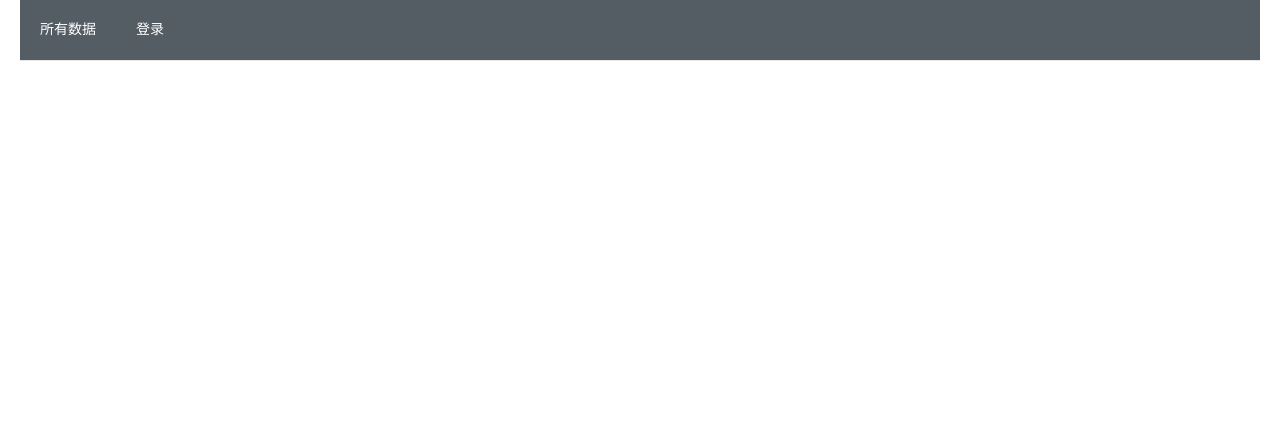
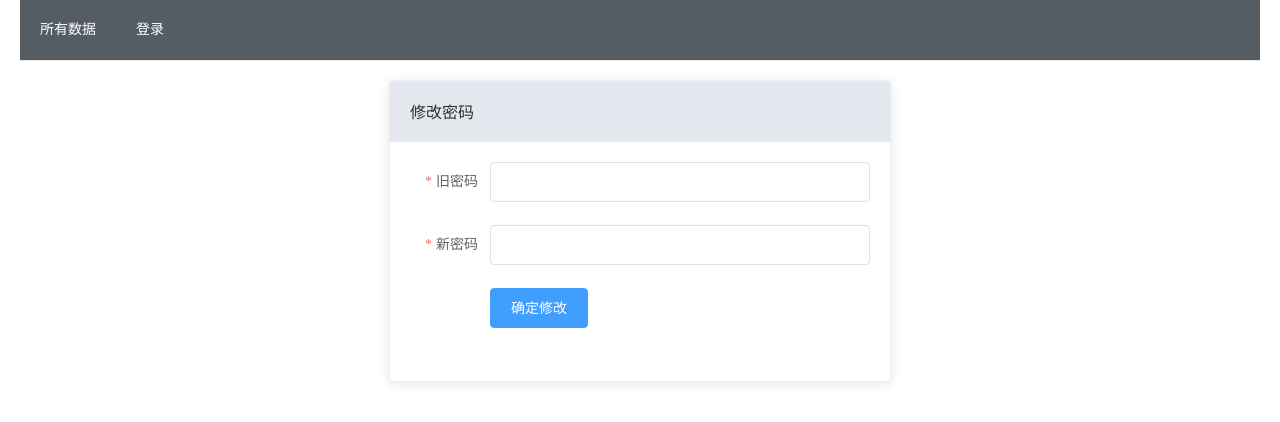
Before and after one commit to fortheday001/student_target, a Vue app in the folder client/: page /mypassword in a window 1280 px wide. Shown: the top 422 px of the page. Built offline with nearby package versions, Linux system fonts and the light colour scheme.

Commit message:
添加学生修改密码功能

```diff
--- a/client/src/App.vue
+++ b/client/src/App.vue
@@ -11,6 +11,7 @@
         <el-menu-item index="/">所有数据</el-menu-item>
         <template v-if="logined">
           <el-menu-item index="/mytargets">我的目标</el-menu-item>
+          <el-menu-item index="/mypassword">修改密码</el-menu-item>
           <template v-if="type=='老师登录'">
             <el-menu-item index="/classes">班级管理</el-menu-item>
             <el-menu-item index="/students">学生管理</el-menu-item>
@@ -18,7 +19,7 @@
             <el-menu-item index="/targets">目标管理</el-menu-item>
             <el-menu-item index="/questions">习题管理</el-menu-item>
           </template>
-          <el-menu-item index="/logout" @click="logout">{{username}} 退出</el-menu-item>
+          <el-menu-item index="/logout" @click="setLogout">{{username}} 退出</el-menu-item>
         </template>
         <template v-else>
           <el-menu-item index="/login">登录</el-menu-item>
@@ -53,11 +54,7 @@ export default {
     ]),
     ...mapActions([
       'chkLogin'
-    ]),
-    logout () {
-      this.setLogout()
-      localStorage.clear()
-    }
+    ])
   }
 }
 </script>
--- a/client/src/router.js
+++ b/client/src/router.js
@@ -1,6 +1,11 @@
 import Vue from 'vue'
 import Router from 'vue-router'
 import Index from './views/Index.vue'
+
+const originalPush = Router.prototype.push
+Router.prototype.push = function push (location) {
+  return originalPush.call(this, location).catch(err => err)
+}
 
 Vue.use(Router)
 
@@ -49,6 +54,10 @@ export default new Router({
       component: () => import('./views/Target.vue')
     },
     {
+      path: '/mypassword',
+      component: () => import('./views/Mypassword.vue')
+    },
+    {
       path: '/mytargets',
       component: () => import('./views/Mytargets.vue')
     }
--- a/client/src/store.js
+++ b/client/src/store.js
@@ -19,6 +19,7 @@ export default new Vuex.Store({
       state.logined = false
       state.username = ''
       state.type = ''
+      localStorage.clear()
     }
   },
   actions: {
--- /dev/null
+++ b/client/src/views/Mypassword.vue
@@ -0,0 +1,65 @@
+<template>
+  <el-card class="mypassword">
+    <div slot="header">
+      修改密码
+    </div>
+    <el-form ref="password" :rules="rules" :form="form" :model="form" label-width="80px">
+      <el-form-item label="旧密码" prop="oldpassword">
+        <el-input v-model="form.oldpassword"></el-input>
+      </el-form-item>
+      <el-form-item label="新密码" prop="newpassword">
+        <el-input v-model="form.newpassword"></el-input>
+      </el-form-item>
+      <el-form-item>
+        <el-button @click="submit()" type="primary">确定修改</el-button>
+      </el-form-item>
+    </el-form>
+  </el-card>
+</template>
+
+<script>
+import { mapMutations } from 'vuex'
+
+export default {
+  data () {
+    return {
+      rules: {
+        oldpassword: { required: true, message: '旧密码不能为空' },
+        newpassword: { required: true, message: '新密码不能为空' }
+      },
+      form: {
+        oldpassword: '',
+        newpassword: ''
+      }
+    }
+  },
+  methods: {
+    ...mapMutations([
+      'setLogout'
+    ]),
+    submit () {
+      this.$refs.password.validate(valid => {
+        if (valid) {
+          this.$axios.put('/v1/students/password', this.form).then(res => {
+            if (res.data.ok === 1) {
+              this.$message.success('密码修改成功，请重新登录')
+              this.setLogout()
+              this.$router.push('/login')
+            }
+          })
+        }
+      })
+    }
+  }
+}
+</script>
+
+<style lang="less">
+.mypassword {
+  width: 500px;
+  height: 300px;
+  position: absolute;
+  left: 50%;
+  transform: translateX(-50%);
+}
+</style>
```
Also changed, not shown: client/接口文档地址.txt (added), 1 other file (tests, documents, lock files or other folders).
